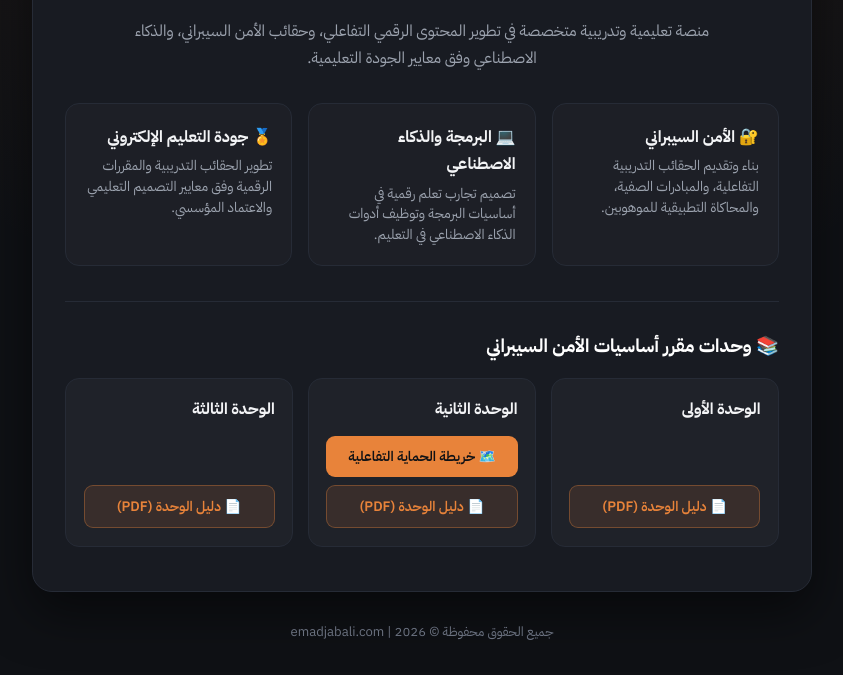
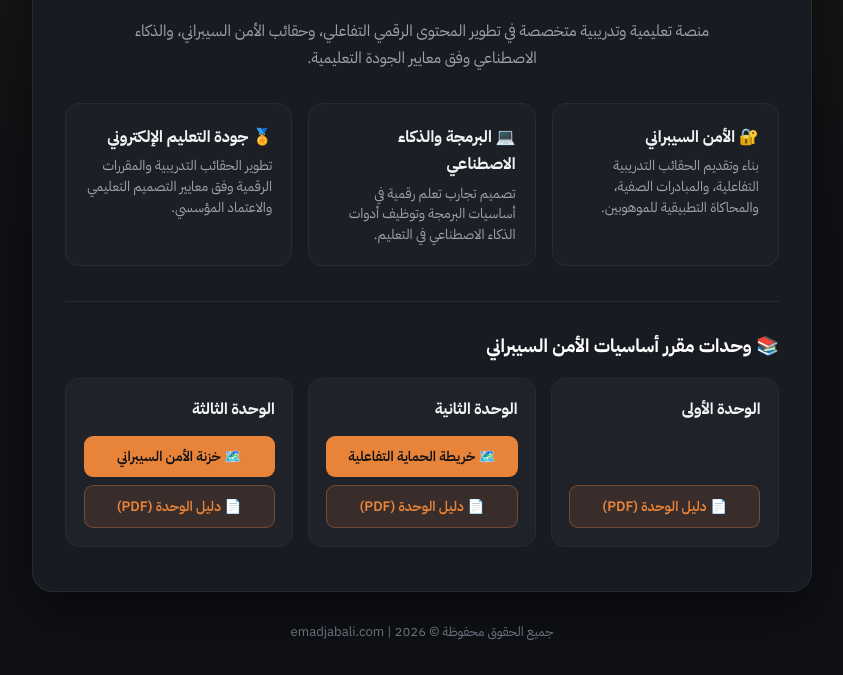
Before and after one commit to emadjabali/emadjabali.github.io, a plain HTML site: page index.html in a window 1280 px wide. Shown: the part 365-1040 px from the top of the page, without its empty margins (218-1061 px from the left). Drawn offline with Linux system fonts and the light colour scheme.

Commit message:
Update index.html

```diff
--- a/index.html
+++ b/index.html
@@ -182,6 +182,7 @@
         <div class="unit-box">
           <h4>الوحدة الثالثة</h4>
           <div class="btn-group">
+            <a href="unit3.html" class="btn btn-primary">🗺️ خزنة الأمن السيبراني</a>
             <a href="unit3.pdf" target="_blank" class="btn btn-secondary">📄 دليل الوحدة (PDF)</a>
           </div>
         </div>
```
